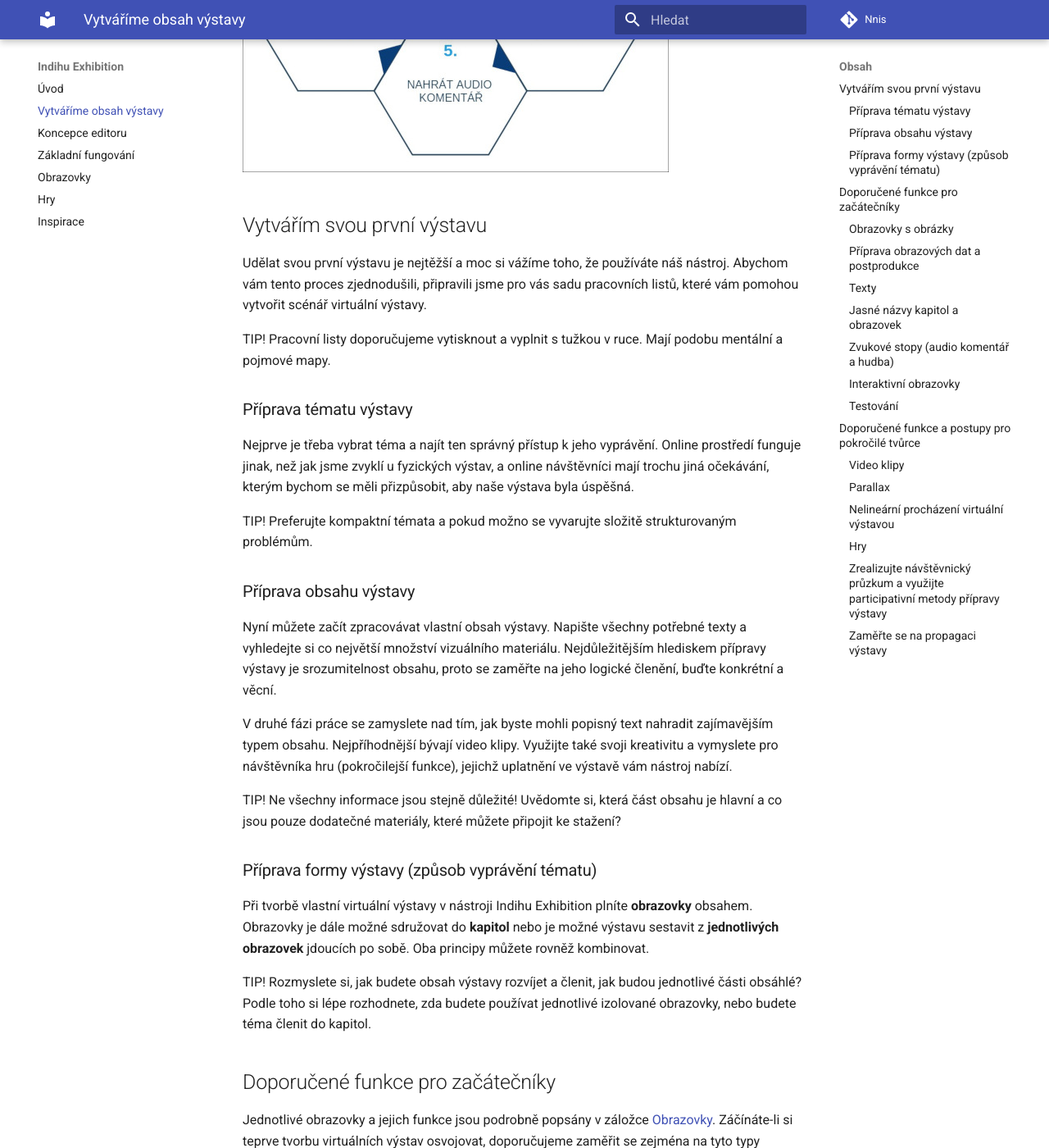
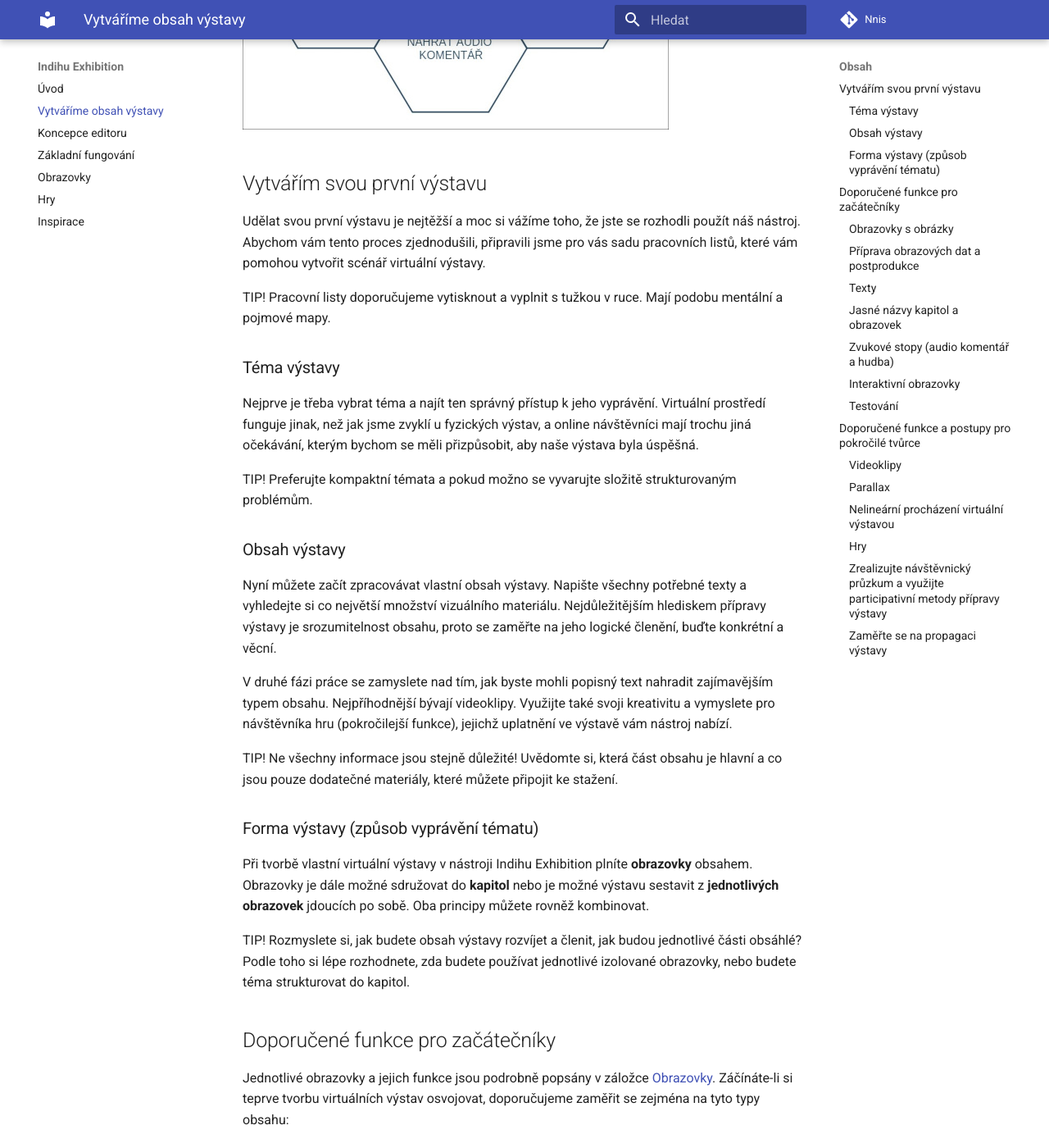
Before and after one commit to nnis/indihu-manual, an MkDocs documentation site: the page built from docs/obsah-vystavy.md, in a window 1280 px wide and 1400 px high, scrolled down 812 px. Shown: the whole window at 82% size. Built offline with MkDocs 1.6.1 and Material for MkDocs 9.7.7, drawn with Linux system fonts in a browser that asks for light colours; some of the changed text lies outside the part shown.

```diff
--- a/docs/obsah-vystavy.md
+++ b/docs/obsah-vystavy.md
@@ -16,36 +15,36 @@ Při její tvorbě plníte jednotlivé obrazovky obsahem - obrázky, texty, při
 
 ## Vytvářím svou první výstavu
 
-Udělat svou první výstavu je nejtěžší a moc si vážíme toho, že používáte náš nástroj. Abychom vám tento proces zjednodušili, připravili jsme pro vás sadu pracovních listů, které vám pomohou vytvořit scénář virtuální výstavy.
+Udělat svou první výstavu je nejtěžší a moc si vážíme toho, že jste se rozhodli použít náš nástroj. Abychom vám tento proces zjednodušili, připravili jsme pro vás sadu pracovních listů, které vám pomohou vytvořit scénář virtuální výstavy.
 
 TIP!
 Pracovní listy doporučujeme vytisknout a vyplnit s tužkou v ruce. Mají podobu mentální a pojmové mapy.
 
-### Příprava tématu výstavy
-Nejprve je třeba vybrat téma a najít ten správný přístup k jeho vyprávění. Online prostředí funguje jinak, než jak jsme zvyklí u fyzických výstav, a online návštěvníci mají trochu jiná očekávání, kterým bychom se měli přizpůsobit, aby naše výstava byla úspěšná.
+### Téma výstavy
+Nejprve je třeba vybrat téma a najít ten správný přístup k jeho vyprávění. Virtuální prostředí funguje jinak, než jak jsme zvyklí u fyzických výstav, a online návštěvníci mají trochu jiná očekávání, kterým bychom se měli přizpůsobit, aby naše výstava byla úspěšná.
 
 TIP!
 Preferujte kompaktní témata a pokud možno se vyvarujte složitě strukturovaným problémům.
 
-### Příprava obsahu výstavy
+### Obsah výstavy
 Nyní můžete začít zpracovávat vlastní obsah výstavy. Napište všechny potřebné texty a vyhledejte si co největší množství vizuálního materiálu.
 Nejdůležitějším hlediskem přípravy výstavy je srozumitelnost obsahu, proto se zaměřte na jeho logické členění, buďte konkrétní a věcní.
 
-V druhé fázi práce se zamyslete nad tím, jak byste mohli popisný text nahradit zajímavějším typem obsahu. Nejpříhodnější bývají video klipy. Využijte také svoji kreativitu a vymyslete pro návštěvníka hru (pokročilejší funkce), jejichž uplatnění ve výstavě vám nástroj nabízí.
+V druhé fázi práce se zamyslete nad tím, jak byste mohli popisný text nahradit zajímavějším typem obsahu. Nejpříhodnější bývají videoklipy. Využijte také svoji kreativitu a vymyslete pro návštěvníka hru (pokročilejší funkce), jejichž uplatnění ve výstavě vám nástroj nabízí.
 
 TIP!
-Ne všechny informace jsou stejně důležité! Uvědomte si, která část obsahu je hlavní a co jsou pouze dodatečné materiály, které můžete připojit ke stažení?
+Ne všechny informace jsou stejně důležité! Uvědomte si, která část obsahu je hlavní a co jsou pouze dodatečné materiály, které můžete připojit ke stažení.
 
-### Příprava formy výstavy (způsob vyprávění tématu)
+### Forma výstavy (způsob vyprávění tématu)
 
 Při tvorbě vlastní virtuální výstavy v nástroji Indihu Exhibition plníte **obrazovky** obsahem. Obrazovky je dále možné sdružovat do **kapitol** nebo je možné výstavu sestavit z **jednotlivých obrazovek** jdoucích po sobě. Oba principy můžete rovněž kombinovat.
 
 TIP!
-Rozmyslete si, jak budete obsah výstavy rozvíjet a členit, jak budou jednotlivé části obsáhlé? Podle toho si lépe rozhodnete, zda budete používat jednotlivé izolované obrazovky, nebo budete téma členit do kapitol.
+Rozmyslete si, jak budete obsah výstavy rozvíjet a členit, jak budou jednotlivé části obsáhlé? Podle toho si lépe rozhodnete, zda budete používat jednotlivé izolované obrazovky, nebo budete téma strukturovat do kapitol.
 
 ## Doporučené funkce pro začátečníky
 
-Jednotlivé obrazovky a jejich funkce jsou podrobně popsány v záložce [Obrazovky](obrazovky.md). Záčínáte-li si teprve tvorbu virtuálních výstav osvojovat, doporučujeme zaměřit se zejména na tyto typy obrazovek:
+Jednotlivé obrazovky a jejich funkce jsou podrobně popsány v záložce [Obrazovky](obrazovky.md). Záčínáte-li si teprve tvorbu virtuálních výstav osvojovat, doporučujeme zaměřit se zejména na tyto typy obsahu:
 
 ### Obrazovky s obrázky
 
@@ -124,9 +123,9 @@ Především si uvědomte, jestli návštěvník stráví na výstavě opravdu t
 
 Máte-li za sebou již svou první výstavu nebo dokonce několik, doporučujeme vám vyzkoušet pokročilejší funkce a zejména do větší hloubky pracovat s různými cílovými skupinami. Můžete tak udělat výstavy určené speciálně pro konkrétní cílové skupiny nebo udělat výstavy v několika verzích (složitější pro dospělé, hravější a jednodušší pro děti).
 
-### Video klipy
+### Videoklipy
 
-Vedle použití již existujících video klipů si můžete pro výstavu připravit unikátní video stopy, čímž zásadně ozvláštníte obsah. Videa by neměla být příliš dlouhá (doporučujeme 1 min, max. 3 min). A při jejich tvorbě se opět zaměřte na poctivou přípravu scénáře. Můžete využít různé žánry:
+Vedle použití již existujících videoklipů si můžete pro výstavu připravit unikátní video stopy, čímž zásadně ozvláštníte obsah. Videa by neměla být příliš dlouhá (doporučujeme 1 min, max. 3 min). A při jejich tvorbě se opět zaměřte na poctivou přípravu scénáře. Můžete využít různé žánry:
 
 •	Dokumentární film
 
@@ -146,7 +145,7 @@ Video připravujte v rozlišení FullHD (1920×1080), 25 snímků za vteřinu, v
 
 Přemýšlíte o virtuální výstavě jako o prostoru, který si může návštěvník projít podle své volby? Chcete jeho zájem koncentrovat podle jeho nálady, zvědavosti či úrovni vědomostí? V tomto případě můžete využít funkci nelineárního procházení virtuální výstavou.
 Je to jedna z nejvíce pokročilých funkcí a na vás jako na tvůrce klade velké nároky na promýšlení struktury výstavy. Návštěvníkovi ale tímto způsobem můžete nabídnout přeskočení vybraného obsahu.
-Podrobněji vás s funkcí seznámí tento video klip. / Podrobnější informace naleznete v této záložce. Pro takový typ obsahu použijte Obrazovku nelineárního procházení výstavou.
+Podrobněji vás s funkcí seznámí tento videoklip. / Podrobnější informace naleznete v této záložce. Pro takový typ obsahu použijte Obrazovku nelineárního procházení výstavou.
 
 ### Hry
 
@@ -173,7 +172,7 @@ Ověřte si, co nejvíce zajímá vaše návštěvníky a ušijte jim výstavu n
 Na přípravě výstavy můžete dále spolupracovat s místními školami nebo jinými institucemi z oblasti neformálního vzdělávání. Rozšíříte tím dosah výstavy i samotné portfolio vašich aktivit.
 
 TIP!
-Například klub místních amatérských fotografů, nebo filmový kroužek se může podílet na tvorbě náročnějšího mediálního obsahu.
+Například klub místních amatérských fotografů nebo filmový kroužek se může podílet na tvorbě náročnějšího mediálního obsahu.
 
 ### Zaměřte se na propagaci výstavy
 
```
Also changed, not shown: other parts of docs/obsah-vystavy.md (+2 -3 lines), docs/index.md (+7 -7 lines), docs/koncepce-editoru.md (+7 -7 lines), docs/obrazovky.md (+7 -7 lines), docs/zaklady.md (+22 -19 lines).
